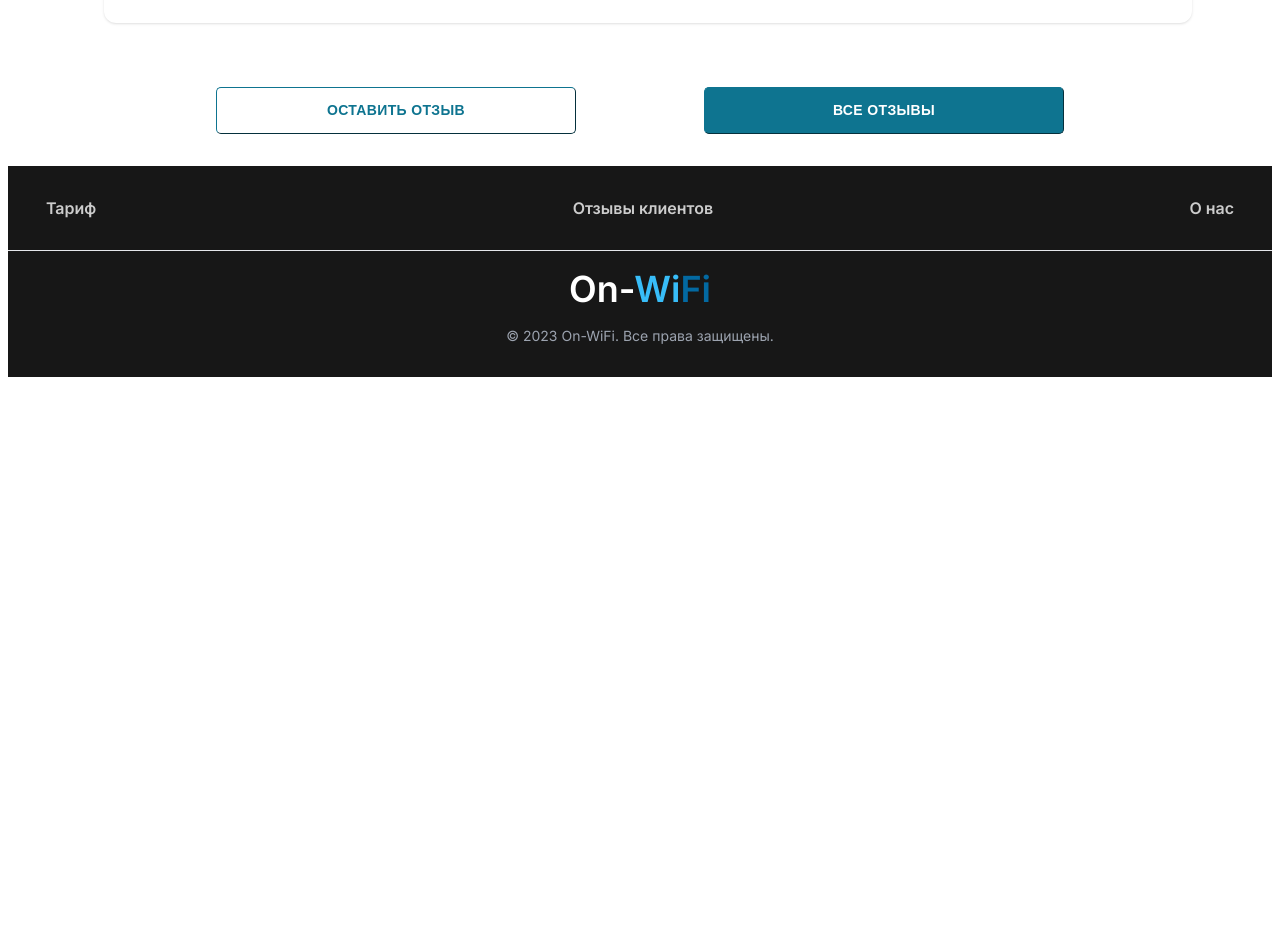
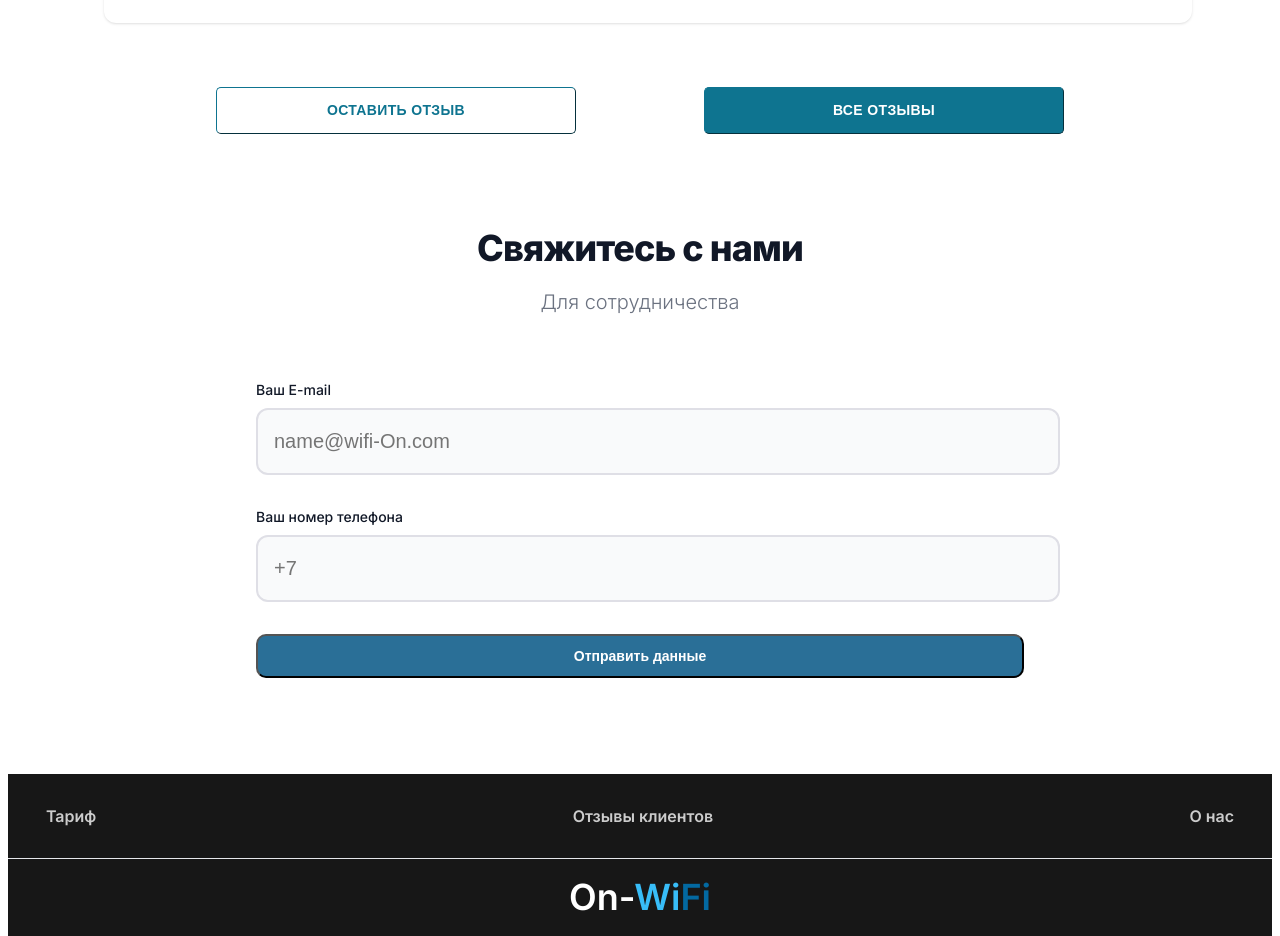
Before and after one commit to TensorFlowKCPT/WiFi-On-Next.jS, a Next.js app: page / in a window 1280 px wide. Shown: the part 5620-6556 px from the top of the page. Before the commit the page ends 6005 px from the top, so only its background shows below. Built offline with nearby package versions, Linux system fonts and the light colour scheme.

Commit message:
для связи

```diff
--- /dev/null
+++ b/components/contactUs.tsx
@@ -0,0 +1,42 @@
+'use client';
+import React from 'react';
+
+const ContactUs = () => {
+    return (
+    <section className="bg-white dark:bg-gray-900">
+        <div className="py-8 lg:py-16 px-4 mx-auto max-w-screen-md">
+      <h2 className="mb-4 text-4xl tracking-tight font-extrabold text-center text-gray-900 dark:text-white">Свяжитесь с нами</h2>
+      <p className="mb-8 lg:mb-16 font-light text-center text-gray-500 dark:text-gray-400 sm:text-xl">Для сотрудничества</p>
+      <form action="#" className="space-y-8">
+          <div>
+              <label  className="block mb-2 text-sm font-medium text-gray-900 dark:text-gray-300">Ваш E-mail</label>
+              <input
+                type="text"
+                className="text-black-400 text-xl font-medium leading-4 border-[color:var(--color-light-light-3,#DFDFE6)] bg-gray-50 px-4 py-5 rounded-xl border-2 border-solid max-md:max-w-full w-full required"
+                placeholder="name@wifi-On.com"
+                required
+                />
+          </div>
+          <div>
+              <label  className="block mb-2 text-sm font-medium text-gray-900 dark:text-gray-300">Ваш номер телефона</label>
+              <input
+                    type="text"
+                    className="text-black-400 text-xl font-medium leading-4 border-[color:var(--color-light-light-3,#DFDFE6)] bg-gray-50  px-4 py-5 rounded-xl border-2 border-solid max-md:max-w-full w-full required"
+                    required
+                    placeholder="+7"
+                    />
+          </div>
+      <button
+        className="w-full mt-5 gap-10 px-[20px] py-[10px] bg-[#2a6f97] rounded-[10px] all-[unset] box-border"
+      >
+        <div className="relative font-semibold text-default-white text-[14px] text-center leading-[20px] whitespace-nowrap">
+          Отправить данные
+        </div>
+      </button>
+      </form>
+  </div>
+</section>
+  );
+};
+
+export default ContactUs;
--- a/src/app/page.tsx
+++ b/src/app/page.tsx
@@ -8,6 +8,7 @@
 import Tariffs from "components/tariffs";
 import Link from 'next/link';
 import ReviewsList from "components/reviewContainer";
+import ContactUs from "../../components/ContactUs";
 
 export const metadata: Metadata = {
   title: 'WiFi-On',
@@ -32,6 +33,7 @@
       <div className="w-full">
         <ReviewsList />
       </div>
+      <ContactUs />
       <Footer/>
     </div>
   );
```
